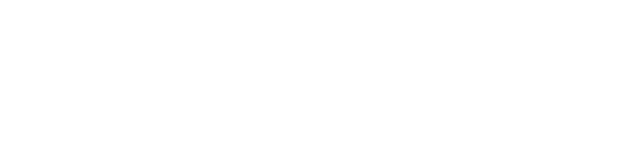
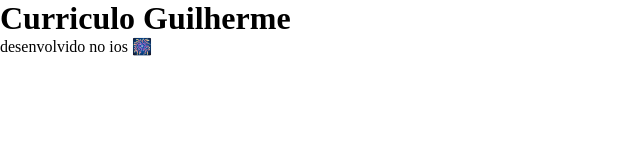
Before and after one commit to gguui-t/Curr-culo-web-ios, a plain HTML site: page index.html in a window 1280 px wide. Shown: the whole page, without its empty margins (0-640 px from the left). Drawn offline with Linux system fonts and the light colour scheme.

Commit message:
Criada a estrutura semantica do projeto curriculo

```diff
--- /dev/null
+++ b/css/style.css
@@ -0,0 +1,6 @@
+/* Para resetar o css pelo navegador podemos utilizar o seguinte codigo: ctrl ;  */
+*{
+    margin: 0;
+    padding: 0;
+}
+/* O sinal * (asteristico) representa a pagina HTML, e com isso podemos aplicar alteraçoes na pagina inteira. Assim zeramos o padding e a margin padrão. */
--- a/index.html
+++ b/index.html
@@ -1,14 +1,26 @@
 <!DOCTYPE html>
 <html lang="pt-br">
+
 <head>
     <meta charset="UTF-8">
     <meta name="viewport" content="width=device-width, initial-scale=1.0">
-    <link rel="stylesheet" href="style.css">
+    <link rel="stylesheet" href="css/style.css">
     <title>Curriculo Desenvolvimento WEB</title>
 </head>
+
 <body>
-    <h1>
 
-    </h1>
+    <header>
+        <h1>Curriculo Guilherme</h1>
+    </header>
+    <main>
+
+    </main>
+    <footer>
+        <p>desenvolvido no ios 🎆</p>
+    </footer>
+
+
 </body>
+
 </html>
```
Also changed, not shown: html/sobre-mim.html (added).
